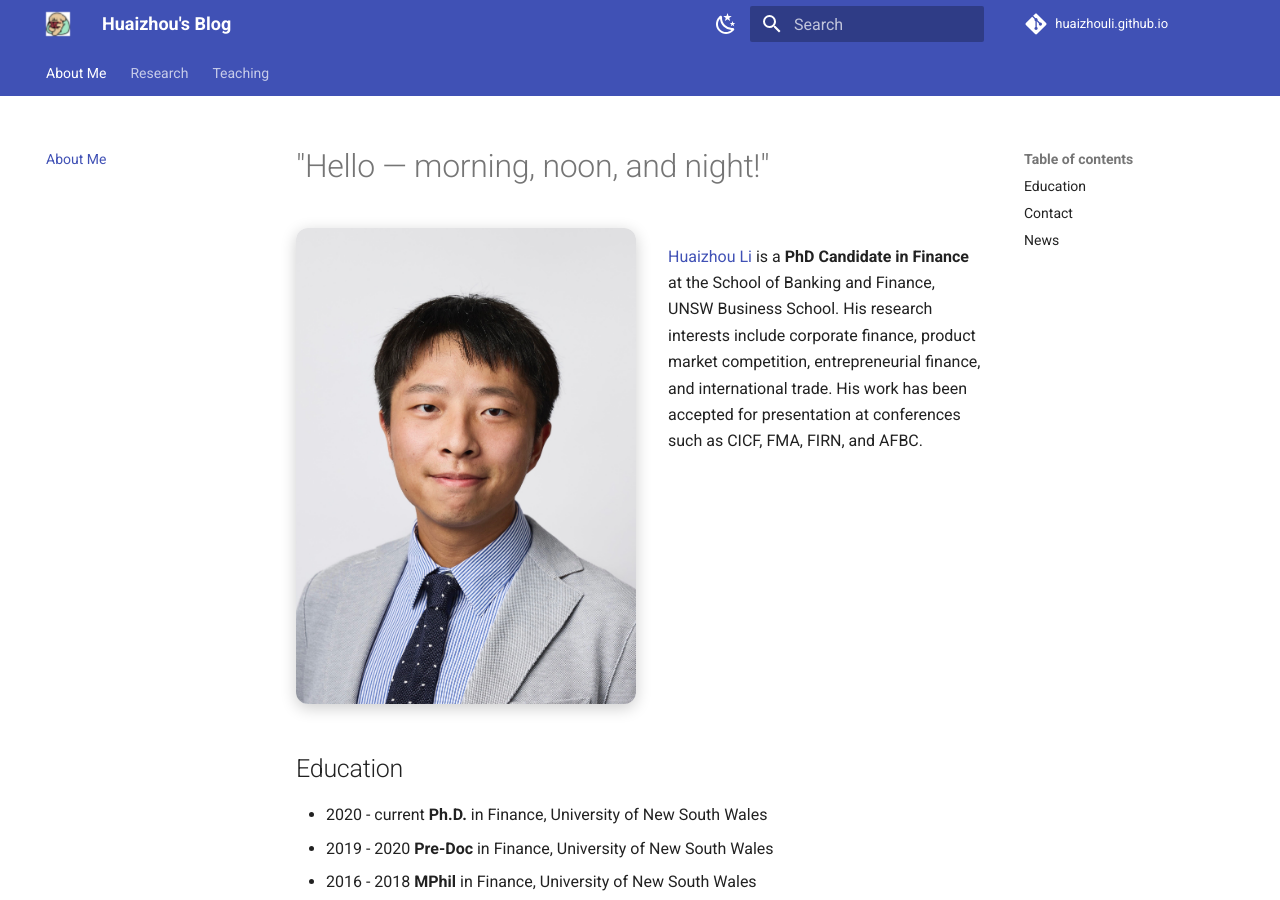
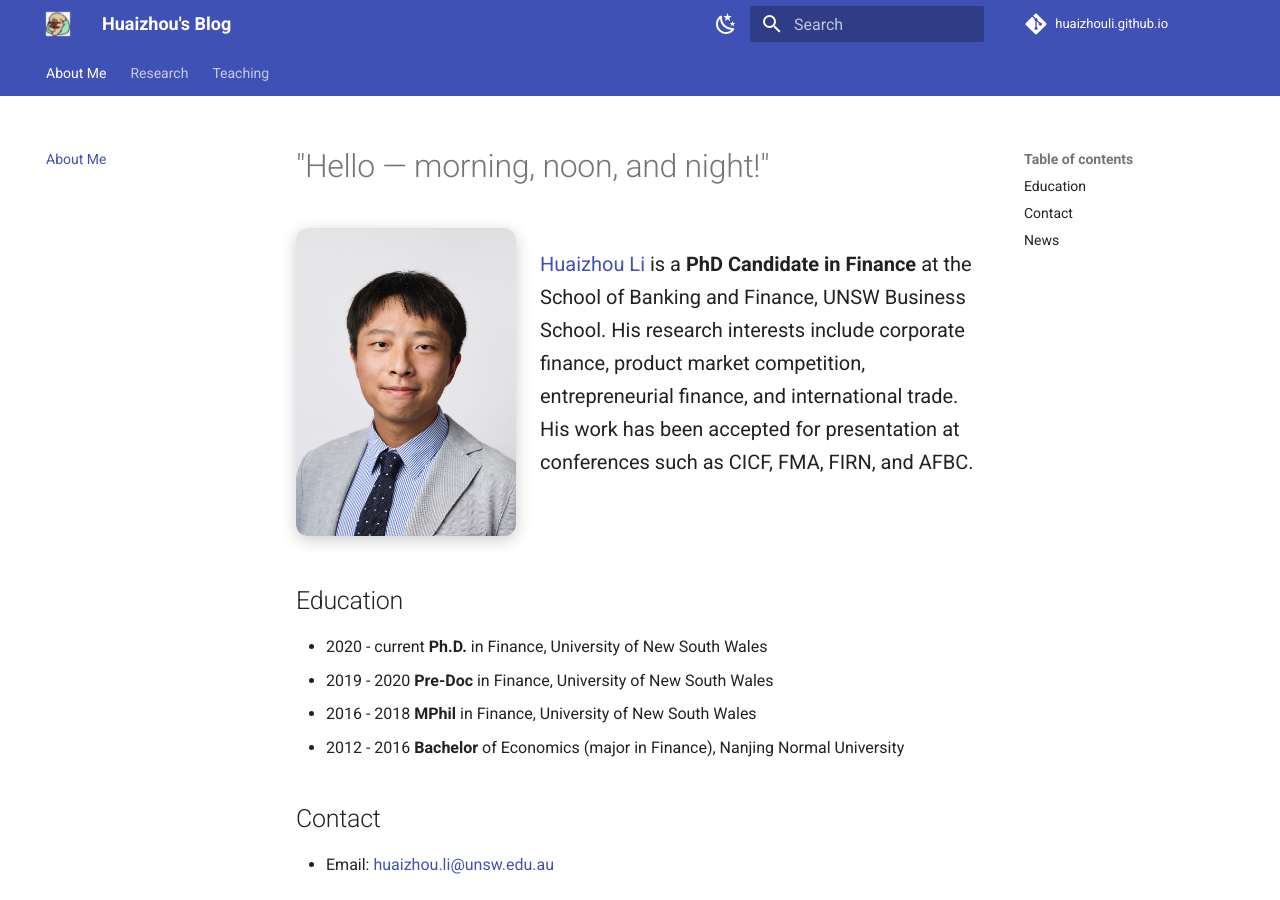
Before and after one commit to huaizhouli/huaizhouli.github.io, an MkDocs documentation site: the page built from docs/index.md, in a window 1280 px wide and 900 px high. Built offline with MkDocs 1.6.1 and Material for MkDocs 9.7.7, drawn with Linux system fonts in a browser that asks for light colours; comment, search, counter and statistics services are not loaded.

Commit message:
Update index.md

```diff
--- a/docs/index.md
+++ b/docs/index.md
@@ -1,18 +1,18 @@
 # "Hello — morning, noon, and night!"
 
-<div style="display:flex; align-items:flex-start; gap:32px; margin-bottom:2rem; flex-wrap:nowrap;">
+<div style="display:flex; align-items:flex-start; gap:24px; margin-bottom:2rem; flex-wrap:nowrap;">
 
-  <!-- Photo (left) -->
+  <!-- Photo (left, smaller) -->
   <div style="flex:0 0 auto;">
     <img
-      src="/images/selfie_v.jpeg"
+      src="images/selfie_v.jpeg"
       alt="Profile Photo"
-      style="width:clamp(140px, 28vw, 340px); height:auto; max-width:100%; border-radius:12px; box-shadow:0 4px 16px rgba(0,0,0,0.2);"
+      style="width:clamp(100px, 20vw, 220px); height:auto; max-width:100%; border-radius:12px; box-shadow:0 4px 16px rgba(0,0,0,0.2);"
     >
   </div>
 
-  <!-- Intro (right) -->
-  <div style="flex:1 1 auto; min-width:0; line-height:1.65;">
+  <!-- Intro (right, default text size) -->
+  <div style="flex:1 1 auto; min-width:0; font-size:1rem; line-height:1.65;">
     <p>
       <a href="https://huaizhouli.github.io/">Huaizhou Li</a> is a <strong>PhD Candidate in Finance</strong> at the School of Banking and Finance, UNSW Business School.
       His research interests include corporate finance, product market competition, entrepreneurial finance, and international trade.
```
